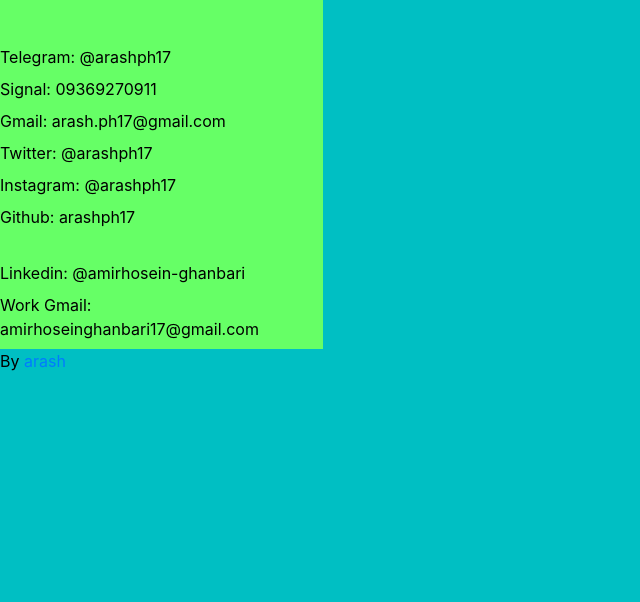
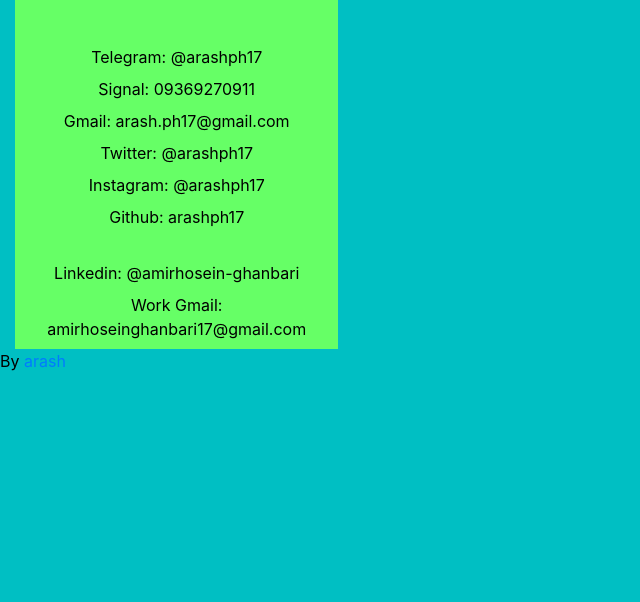
Before and after one commit to arashph17/arashph17.github.io, a plain HTML site: page index.html in a window 1280 px wide. Shown: the part 198-800 px from the top of the page, without its empty margins (0-640 px from the left). Drawn offline with Linux system fonts and the light colour scheme.

Commit message:
change little change

```diff
--- a/index.html
+++ b/index.html
@@ -20,11 +20,13 @@
   <a href='pre/index.html' target="_blank">my personal page </a>
 
 
-  <section class="row" style="color:black;">
+  <section class="w3-center" style="color:black;" style="text-align: center;">
     <div class="col-md-5 d-flex tm-contact-left-col" >
-      <div class="tm-bg-primary tm-contact-left" style="background-color:#66ff66">
-        <div class="tm-contact-left-inner">
-          <h2 class="text-center tm-mb-40 tm-contact-header" >Hey Buddy<br><br><a href="cv.pdf" target="_blank" class="text-center tm-mb-40 tm-contact-header" style="color:red;">my Resume</a></h2>
+      <div class="tm-bg-primary tm-contact-header" style="background-color:#66ff66;text-align: center;">
+        <div class="tm-contact-header">
+          <h2 class="text-center tm-mb-40 tm-contact-header" >Hey Buddy<br><br>
+            <a href="cv.pdf" target="_blank" class="text-center tm-mb-40 tm-contact-header" style="color:red;">my Resume</a>
+          </h2>
           <div class="mb-2 tm-font-normal">
 
           </div>
```
